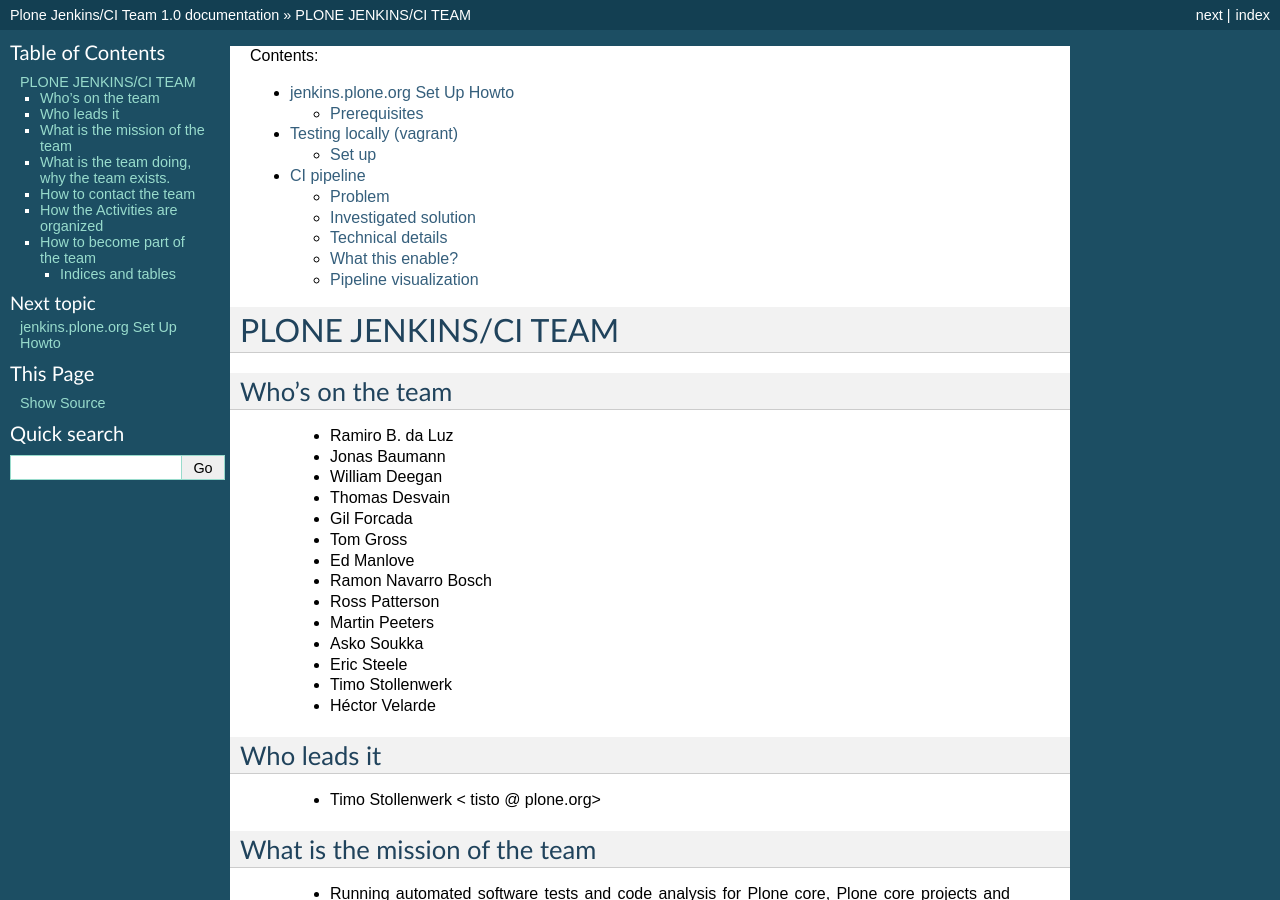
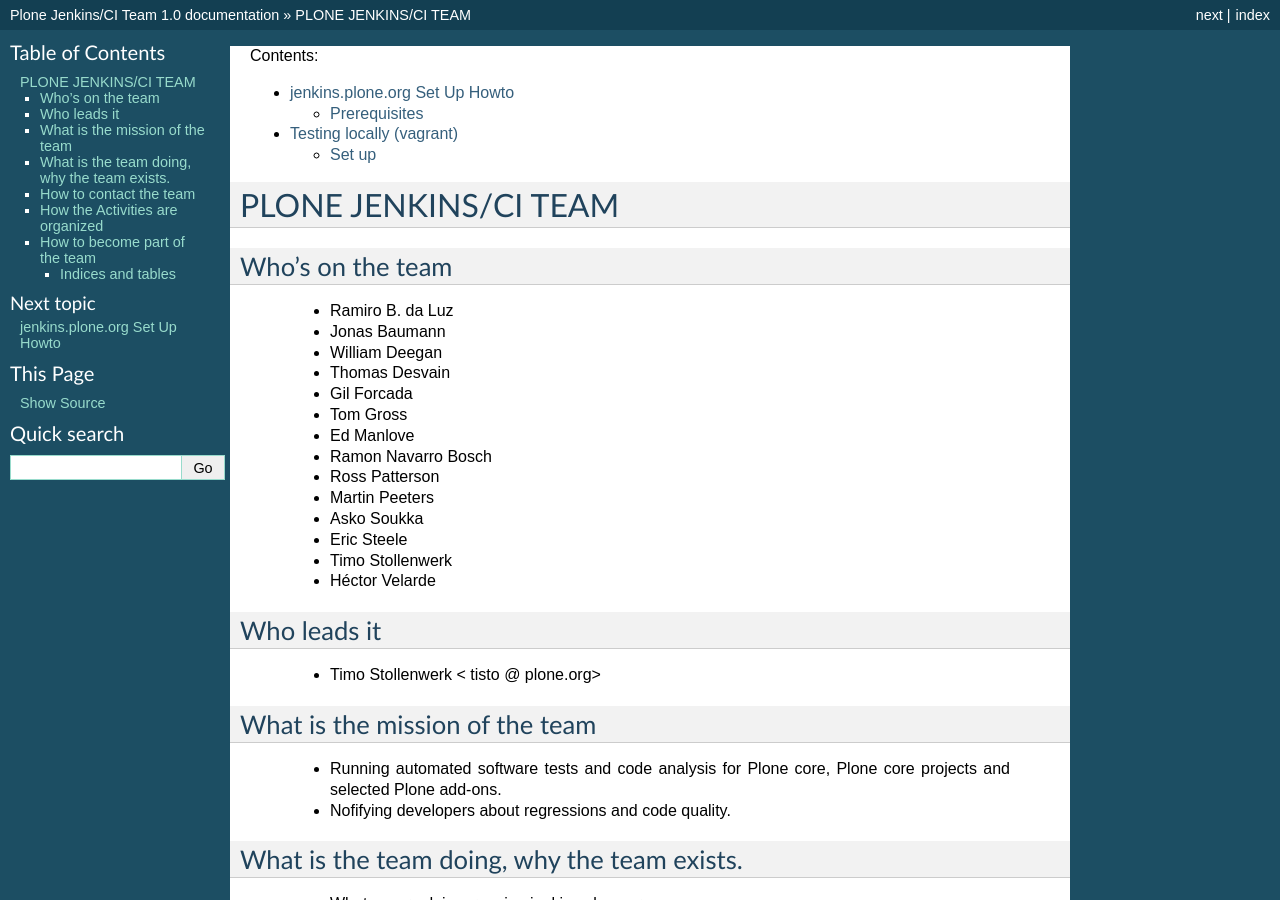
Before and after one commit to plone/jenkins.plone.org, a Sphinx documentation site: the page built from docs/source/index.rst, in a window 1280 px wide and 900 px high. Built offline with Sphinx 7.4.7, drawn with Linux system fonts in a browser that asks for light colours; some of the changed lines change nothing that is shown.

Commit message:
The future looks quite different
Remove the docs regarding a possible future pipeline.

Given the current developments in Jenkins and how plone core testing
is done.

```diff
--- a/docs/source/future-pipeline.rst
+++ /dev/null
@@ -1,124 +0,0 @@
-===========
-CI pipeline
-===========
-
-Investigation done during Plone Conference 2014 by Gil Forcada (@gforcada).
-
-
-Problem
-=======
-
-During the time between a commit is pushed on any random package on Plone and test are run for it,
-more commits can sneak in and cause failures,
-the first commit could be then blamed for breaking the build, while it has been some other commits.
-
-Think about merging three or four branches in different packages or at release time,
-when the release manager does a lot of pushes.
-
-
-Investigated solution
-=====================
-
-Try to freeze the status of ``buildout.coredev`` at the time of each commit,
-so that newer commits do not collide with testing the original commit.
-
-
-Technical details
-=================
-
-The solution basically revolves around two Jenkins plugins:
-one that allows to get notifications from jenkins on every commit,
-and another one that allows to create artifacts from a given workspace and reuse it on donwstream projects.
-
-Follow the following instructions and things should work:
-
-- install on Jenkins `GitHub OAuth Plugin <https://wiki.jenkins-ci.org/display/JENKINS/Github+OAuth+Plugin>`_
-
-  - follow the plugin instructions, which basically mean:
-  - createa a GitHub app and set the ``Client ID`` and ``Client Secret`` on Jenkins security configuration
-    (enable ``Github Authentication Plugin`` and ``Github Commiter Authorization Strategy``)
-
-- install on Jenkins `GitHub Plugin <https://wiki.jenkins-ci.org/display/JENKINS/GitHub+Plugin>`_
-
-  - follow the plugin instructions,
-    be sure to have configured the previous plugin though
-  - use the option ``Manually manage hook URLs`` on Jenkins global configuration
-  - create a webhook on all repositories meant to trigger ``buildout.coredev`` jobs
-    (i.e. all core packages)
-
-- install on Jenkins `Clone Workspace SCM Plugin <https://wiki.jenkins-ci.org/display/JENKINS/Clone+Workspace+SCM+Plugin>`_
-
-- create a Jenkins job for all core packages,
-  this will be the job that GitHub webhook will trigger
-
-  - mark the option: ``Build when a change is pushed to GitHub``
-
-  - add a build step that clones ``buildout.coredev`` and runs buildout on it, i.e::
-
-      if [ ! -d "buildout.coredev" ] ; then git clone https://github.com/plone/buildout.coredev.git; fi
-      cd buildout.coredev
-      git fetch
-      python2.7 bootstrap.py
-      ./bin/buildout
-
-  - add a post-build action ``Archive for Clone Workspace SCM`` with the following options:
-
-    - ``Files to include in cloned workspace``: ``buildout.coredev/**/*``
-    - ``Override Default Ant Excludes``: checked (this is needed so that dot folders, like ``.git``  are archived)
-
-
-- create as many downstream jobs as needed with the following configuration:
-
-  - in ``Source Code Management`` select ``Clone Workspace`` and on ``Parent Project`` dropdown select the related upstream job
-  - add a build step that does something like::
-
-      cd buildout.coredev
-      ./bin/test -s PACKAGE_NAME
-
-
-*voilà* whenever a commit is pushed on a package in GitHub a job is triggerd on Jenkins
-which frezees the current state of buildout.coredev and let's other downstream jobs
-reuse that buildout.coredev to run as many things as needed.
-
-The cherry on top is that thatnks to ``Archive for Clone Workspace SCM`` the changelog of the upstream job is replicated on downstream jobs.
-
-
-What this enable?
-=================
-
-To get more reliable test runs and early feedback on breakages.
-
-A possible pipeline could be:
-
-- is the package in ``buildout.coredev`` checkouts? If not, abort and send an email
-- do tests on the package itself pass? If not, abort and send an email
-- run all tests on buildout.coredev
-  - and possibly split that into 3 different jobs: unittest, integration and robot framework
-
-Other ideas
-
-- code analysis?
-- coverage?
-- create eggs if everything works?
-- if it's a branch with a certain name on it and tests do pass merge it?
-  - this would create a new commit, so it will be already checked again
-- report back to github about the results?
-
-
-Pipeline visualization
-======================
-
-There are a few Jenkins plugins that allow to visualize job pipelines,
-here are some findings on them:
-
-- `Build Pipeline Plugin <https://wiki.jenkins-ci.org/display/JENKINS/Build+Pipeline+Plugin>`_
-  Allows you to create views where you can see the pipeline of a given job and all its downstream jobs
-
-- `Build Graph View Plugin <https://wiki.jenkins-ci.org/display/JENKINS/Build+Graph+View+Plugin>`_
-  On each build of a job you get a link to see the pipeline.
-
-- `Delivery Pipeline Plugin <https://wiki.jenkins-ci.org/display/JENKINS/Delivery+Pipeline+Plugin>`_
-  Like ``Build Pipeline Plugin`` let's you create a view to see pipelines,
-  but contrary to the other, it let's you see more than one pipeline per view.
-
-Opinion: the second and specially the third are the most interesting ones.
--- a/docs/source/index.rst
+++ b/docs/source/index.rst
@@ -10,7 +10,6 @@
 
    setup
    vagrant
-   future-pipeline
 
 .. include:: ../../README.rst
 
```
